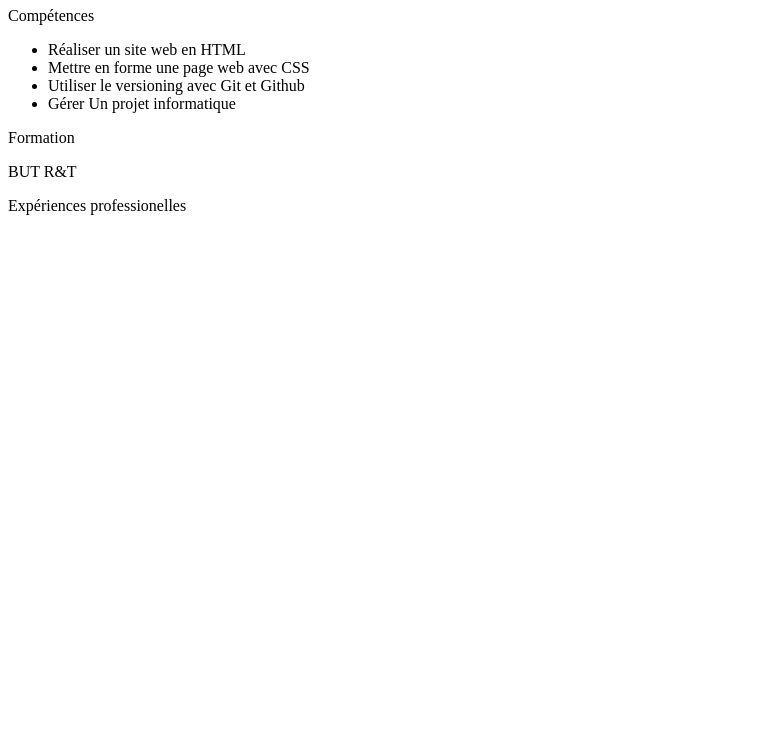
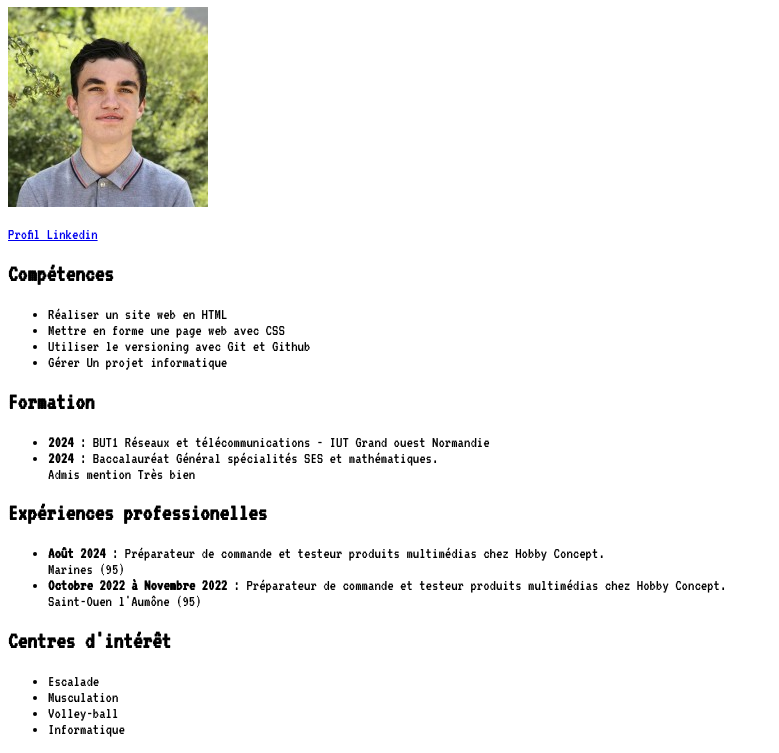
Before and after one commit to lurnot3k/Site-Web-R109, a plain HTML site: page index.html in a window 1280 px wide. Shown: the part 73-826 px from the top of the page, without its empty margins (0-779 px from the left). Before the commit the page ends 800 px from the top, so only its background shows below. Drawn offline with Linux system fonts and the light colour scheme; a web font is replaced by a local one.

Commit message:
Second commit

```diff
--- a/index.html
+++ b/index.html
@@ -3,21 +3,64 @@
 <head>
     <meta charset="UTF-8">
     <meta name="viewport" content="width=device-width, initial-scale=1.0">
-    <title>Mon CV</title>
+    <link rel="stylesheet" href="style.css">
+    <link rel="preconnect" href="https://fonts.googleapis.com">
+    <link rel="preconnect" href="https://fonts.gstatic.com" crossorigin>
+    <link href="https://fonts.googleapis.com/css2?family=Sixtyfour+Convergence&family=VT323&display=swap" rel="stylesheet">
 </head>
 <body>
-    <h1>Lubin </h1>
-    <main>
-        <section>Compétences</section>
+    <!-- NOM PRENOM -->
+    <h1>Lubin Girerd</h1>
+    <main class="vt323-regular">
+        <!-- EN TETE CV -->
+        <section>
+            <p><a href="image.jpg"><img src="image.jpg" alt="Photo d'identité de Lubin Girerd"></a></p>
+            <p><a href="https://fr.linkedin.com/in/lubin-girerd-06173a253" target="_blank">Profil Linkedin</a></p>
+        </section>
+        <!-- COMPETENCES -->
+        <section>
+            <h2>Compétences</h2>
         <ul>
             <li>Réaliser un site web en HTML</li>
             <li>Mettre en forme une page web avec CSS</li>
             <li>Utiliser le versioning avec Git et Github</li>
             <li>Gérer Un projet informatique</li>
         </ul>
-        <section>Formation</section>
-        <p>BUT R&T</p>
-        <section>Expériences professionelles</section>
+        </section>
+        <!-- FORMATION -->
+        <section>
+            <h2>Formation</h2>
+
+            <ul>
+                <li><strong>2024</strong> : BUT1 Réseaux et télécommunications - IUT Grand ouest Normandie</li>
+                <li><strong>2024</strong> : Baccalauréat Général spécialités SES et mathématiques. <br> Admis mention Très bien</li>
+            </ul>
+        </section>
+        <!-- EXPERIENCES -->
+        <section>
+            <h2>Expériences professionelles</h2>
+        <ul>
+            <li>
+                <strong>Août 2024</strong> : Préparateur de commande
+                et testeur produits multimédias chez Hobby Concept. <br>
+                Marines (95)
+            </li>
+            <li>
+                <strong>Octobre 2022 à Novembre 2022</strong> : Préparateur de commande
+                et testeur produits multimédias chez Hobby Concept. <br>
+                Saint-Ouen l'Aumône (95)
+            </li>
+        </section>
+        <!-- CENTRES D'INTERET -->
+        <section>
+            <h2>Centres d'intérêt</h2>
+            <ul>
+                <li>Escalade</li>
+                <li>Musculation</li>
+                <li>Volley-ball</li>
+                <li>Informatique</li>
+            </ul>
+        </section>
     </main>
 </body>
 </html>
--- /dev/null
+++ b/style.css
@@ -0,0 +1,5 @@
+.vt323-regular {
+    font-family: "VT323", monospace;
+    font-weight: 400;
+    font-style: normal;
+  }
```
Also changed, not shown: image.jpg (added).
